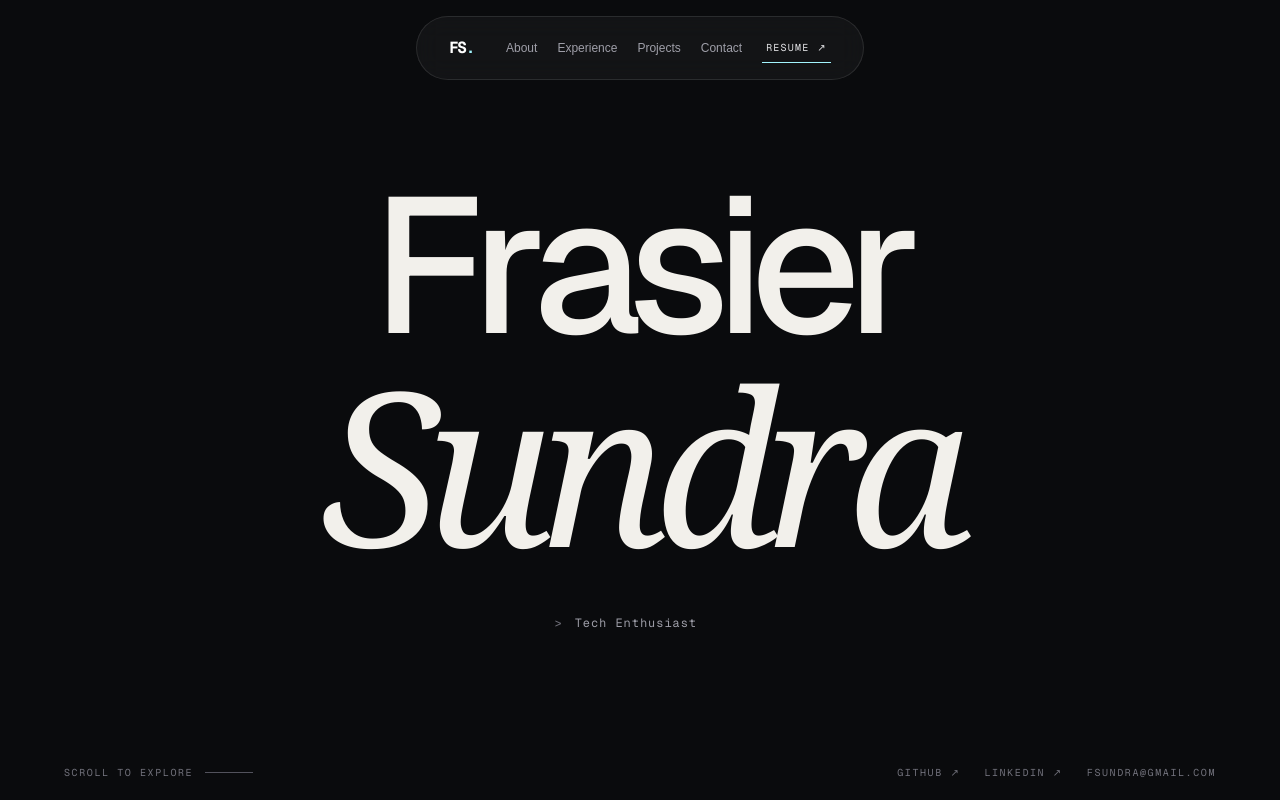
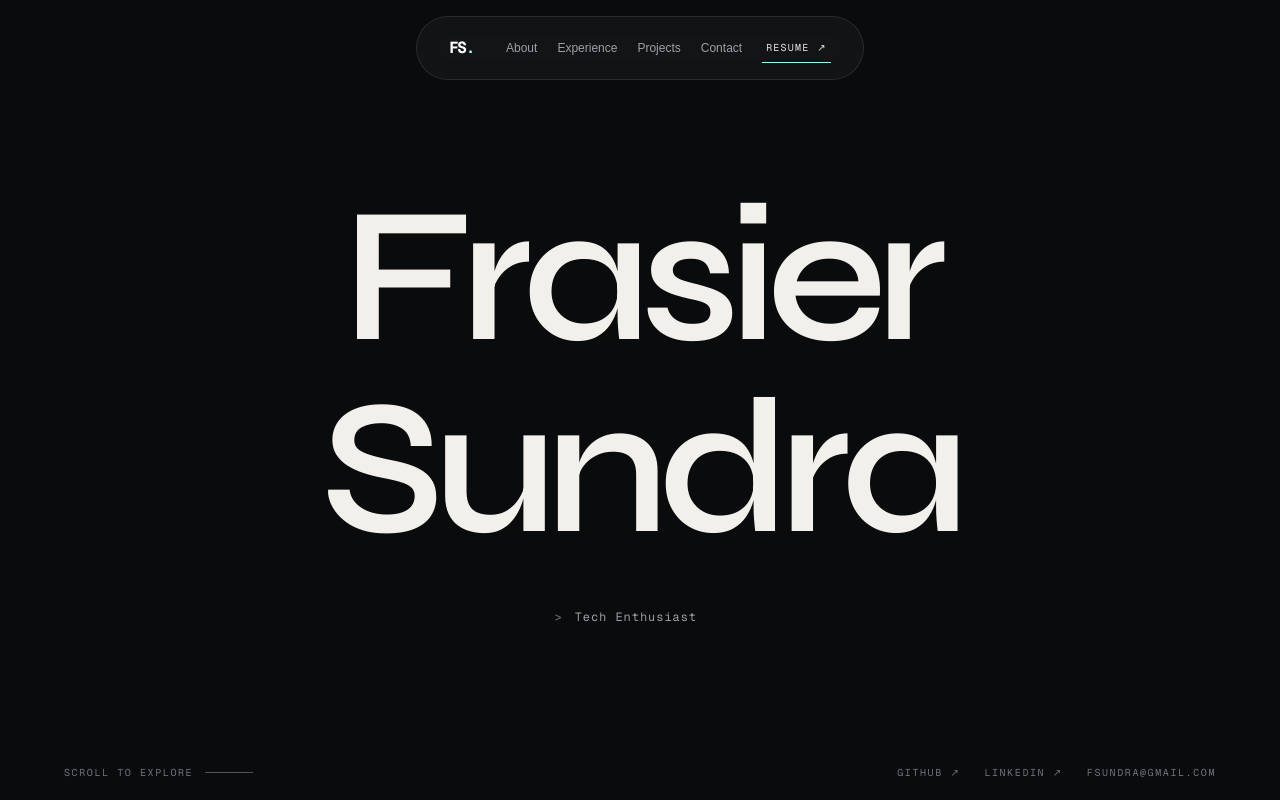
Before and after one commit to Fozzyack/portfolio, a Next.js app: page / in a window 1280 px wide. Shown: the top 800 px of the page. Built offline with nearby package versions, Linux system fonts and the light colour scheme.

Commit message:
uses syne font for header

```diff
--- a/app/globals.css
+++ b/app/globals.css
@@ -22,24 +22,19 @@ body {
     display: flex;
     flex-direction: column;
     align-items: center;
+    font-family: var(--font-syne), Arial, sans-serif;
     font-size: clamp(3.75rem, min(18vw, 24svh), 15rem);
-    line-height: 0.95;
-    letter-spacing: -0.075em;
+    font-weight: 600;
+    line-height: 1;
+    letter-spacing: -0.055em;
 }
 
 .hero-name-mask {
     display: block;
     overflow: hidden;
-    /* Extra room preserves the serif's overhang and descenders. */
+    /* Extra room keeps the animated glyphs clear of the mask edges. */
     margin: -0.12em -0.16em -0.2em;
     padding: 0.12em 0.16em 0.2em;
-}
-
-.hero-last-name {
-    font-family: Georgia, "Times New Roman", serif;
-    font-size: 1.12em;
-    line-height: 1;
-    letter-spacing: -0.065em;
 }
 
 .hero-word-mask {
--- a/app/layout.tsx
+++ b/app/layout.tsx
@@ -1,6 +1,6 @@
 import type { Metadata } from "next";
 import { Analytics } from "@vercel/analytics/next";
-import { Geist, Geist_Mono } from "next/font/google";
+import { Geist, Geist_Mono, Syne } from "next/font/google";
 import SmoothScroll from "@/components/SmoothScroll";
 import "./globals.css";
 
@@ -12,6 +12,13 @@ const geistSans = Geist({
 const geistMono = Geist_Mono({
     variable: "--font-geist-mono",
     subsets: ["latin"],
+});
+
+const syne = Syne({
+    variable: "--font-syne",
+    subsets: ["latin"],
+    weight: "600",
+    display: "swap",
 });
 
 export const metadata: Metadata = {
@@ -28,7 +35,7 @@ export default function RootLayout({
     return (
         <html
             lang="en"
-            className={`${geistSans.variable} ${geistMono.variable} h-full antialiased`}
+            className={`${geistSans.variable} ${geistMono.variable} ${syne.variable} h-full antialiased`}
         >
             <body className="min-h-full flex flex-col">
                 <SmoothScroll>{children}</SmoothScroll>
--- a/components/HeroSection.tsx
+++ b/components/HeroSection.tsx
@@ -150,7 +150,7 @@ export default function HeroSection() {
             >
                 <div className="w-full text-center">
                     <h1
-                        className="hero-name font-sans font-medium text-[#f2f0eb]"
+                        className="hero-name text-[#f2f0eb]"
                         id="hero-title"
                         aria-label={profile.name}
                     >
@@ -160,9 +160,9 @@ export default function HeroSection() {
                             </span>
                         </span>
                         <span className="hero-name-mask" aria-hidden="true">
-                            <em className="hero-last-name inline-block font-normal">
+                            <span className="hero-last-name inline-block">
                                 Sundra
-                            </em>
+                            </span>
                         </span>
                     </h1>
                     <p className="hero-role mt-8 flex items-center justify-center gap-3 font-mono text-[10px] tracking-[0.08em] text-zinc-400 sm:mt-10 sm:text-xs">
```
